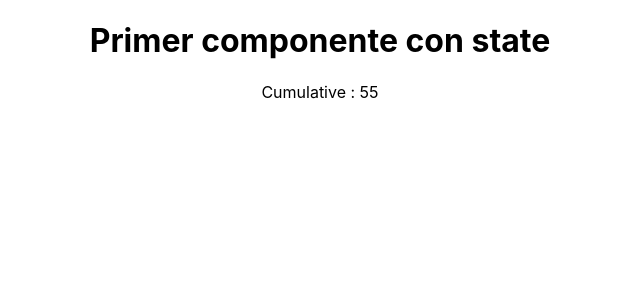
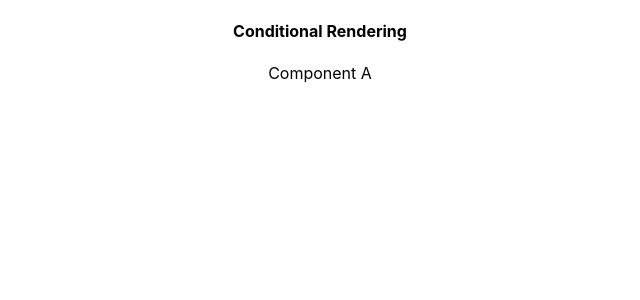
Before and after one commit to luisovando/react-demo, a React (Create React App) app: page / in a window 1280 px wide. Shown: the top 300 px of the page, without its empty margins (320-960 px from the left). Built offline with nearby package versions, Linux system fonts and the light colour scheme.

Commit message:
Conditional rendering from render method
Signed-off-by: Luis Ovando <isc.luisovando@gmail.com>

```diff
--- a/src/App.js
+++ b/src/App.js
@@ -1,45 +1,10 @@
-import {Component} from 'react';
 import './App.css';
-
-class Counter extends Component {
-  constructor (props) {
-    super (props);
-    this.state = {counter: this.props.initialCounter};
-    /**
-     * State facts
-     * 1. Is an inmmutable property
-     * 2. Is asynchronous
-     * 3. Just can be updated from setState method
-     */
-
-    // Update counter property every second
-    setInterval (() => {
-      this.setState ({counter: this.state.counter + 1});
-    }, 1000);
-  }
-
-  render () {
-    return (
-      <CounterTemplate label={this.props.label} counter={this.state.counter} />
-    );
-  }
-}
-
-class CounterTemplate extends Component {
-  render () {
-    return <span>{this.props.label} : {this.props.counter}</span>;
-  }
-}
-
-Counter.defaultProps = {
-  initialCounter: 0
-}
+import ConditionalSection from './sections/conditional';
 
 function App () {
   return (
     <div className="App">
-      <h1>Primer componente con state</h1>
-      <Counter label="Cumulative" initialCounter={50} />
+      <ConditionalSection />
     </div>
   );
 }
--- /dev/null
+++ b/src/sections/conditional.js
@@ -0,0 +1,37 @@
+import React, {Component} from 'react';
+
+class ComponentA extends Component {
+  render () {
+    return <p>Component A</p>;
+  }
+}
+
+class ComponentB extends Component {
+  render () {
+    return <p>Component B</p>;
+  }
+}
+
+function applyConditionalRendering (showA) {
+  if (showA) {
+    return <ComponentA />;
+  }
+
+  return <ComponentB />;
+}
+
+export default class ConditionalSection extends Component {
+  constructor () {
+    super ();
+    this.state = {showA: true};
+  }
+
+  render () {
+    return (
+      <div>
+        <h4>Conditional Rendering</h4>
+        {applyConditionalRendering (this.state.showA)}
+      </div>
+    );
+  }
+}
```
